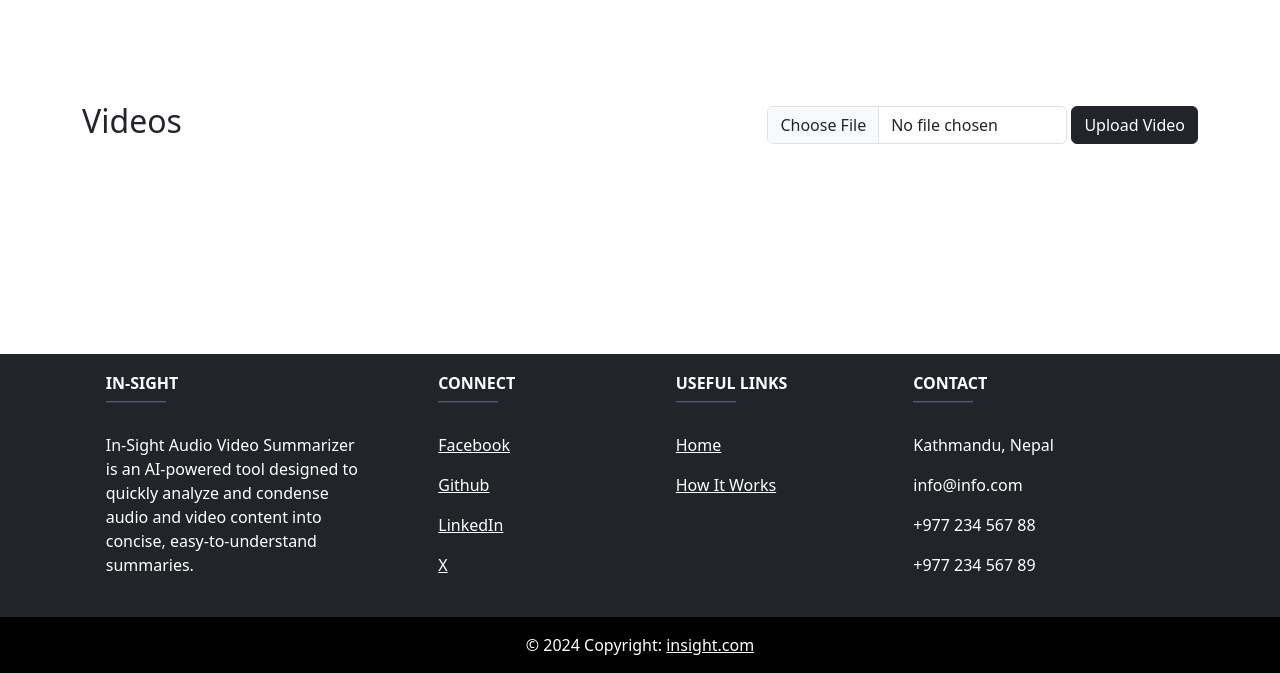
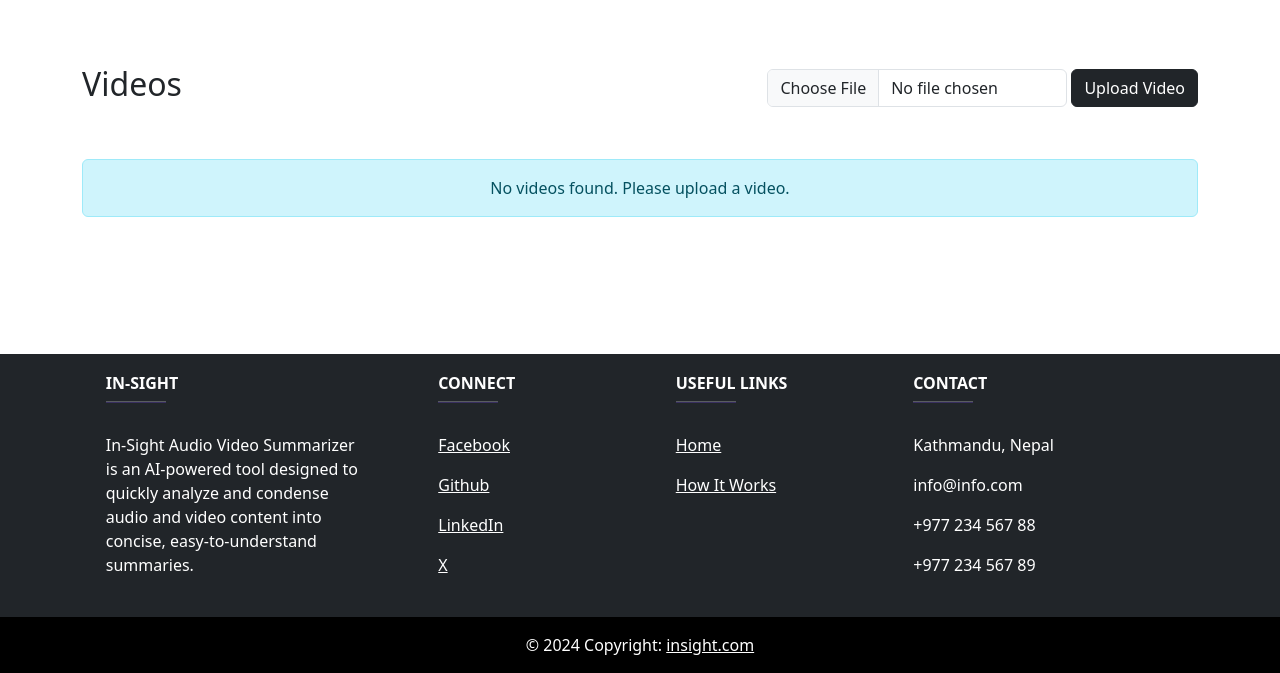
Before and after one commit to londonreturns/in-sight, a Flask app: page / in a window 1280 px wide. Shown: the part 127-800 px from the top of the page. Run offline with Flask 3, Linux system fonts and the light colour scheme; the visitor is signed in with stand-in values (Sample User, id 1).

Commit message:
show empty if no videos found by logged in user

```diff
--- a/in-sight-code/templates/index.html
+++ b/in-sight-code/templates/index.html
@@ -20,9 +20,17 @@
             </div>
 
             <div class="row py-5" id="videoList">
-                {% for video in videos %}
-                    {% include "video_card.html" with context %}
-                {% endfor %}
+                {% if videos|length == 0 %}
+                    <div class="col-12">
+                        <div class="alert alert-info text-center">
+                            No videos found. Please upload a video.
+                        </div>
+                    </div>
+                {% else %}
+                    {% for video in videos %}
+                        {% include "video_card.html" with context %}
+                    {% endfor %}
+                {% endif %}
             </div>
         </div>
     </main>
```
